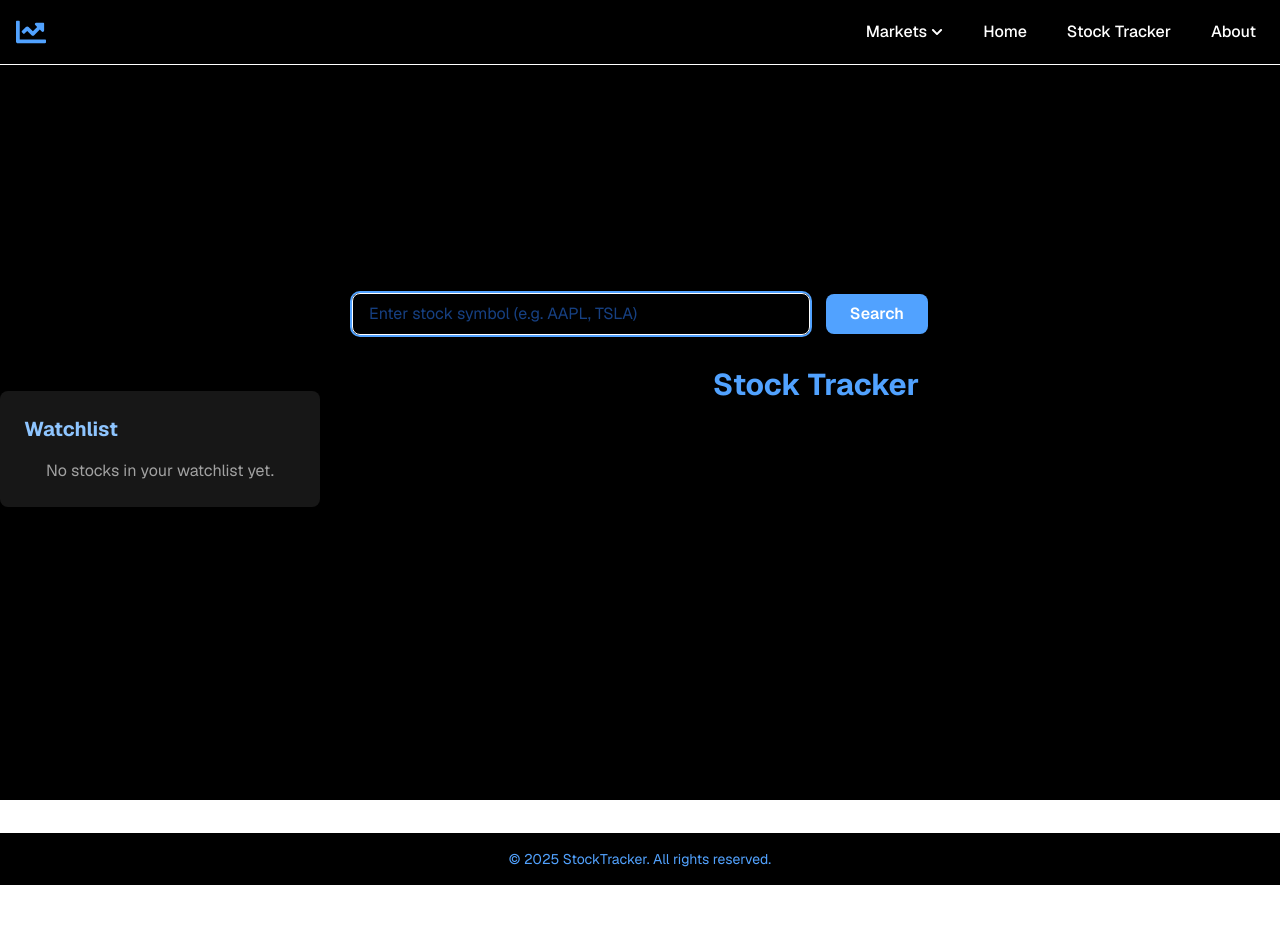
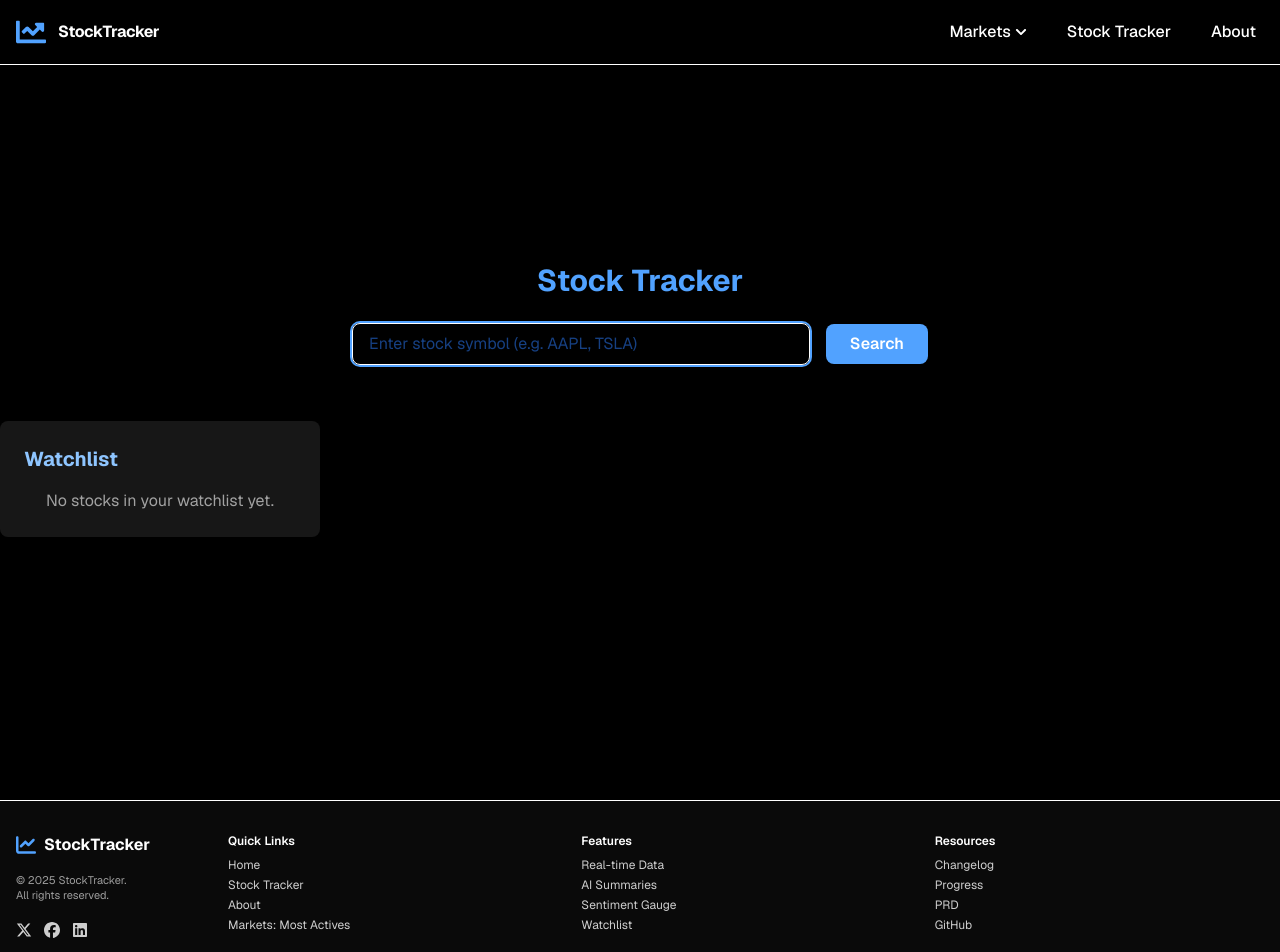
Before and after one commit to khurramsaadat/stock-tracker, a Next.js app: page /stocks in a window 1280 px wide. Shown: the top 952 px of the page. Before the commit the page ends 885 px from the top, so only its background shows below. Built offline with nearby package versions, Linux system fonts and the light colour scheme.

Commit message:
Move Stock Tracker title above search bar, improve home page logo opacity, save (2024-07-04)

```diff
--- a/src/app/about/page.tsx
+++ b/src/app/about/page.tsx
@@ -1,8 +1,16 @@
 export default function AboutPage() {
   return (
     <section className="container mx-auto py-16 text-center">
-      <h1 className="text-3xl font-bold text-positive mb-4">About StockTracker</h1>
-      <p className="text-white/80 max-w-2xl mx-auto">StockTracker is a modern web app for tracking stocks, powered by AI insights and real-time data. Built with Next.js and Tailwind CSS.</p>
+      <h1 className="text-2xl md:text-3xl font-bold text-blue-400 mb-3">About StockTracker</h1>
+      <p className="text-white/80 max-w-2xl mx-auto text-sm mb-4">
+        <strong>Our Mission:</strong> Empowering investors with AI-driven insights and real-time data.
+      </p>
+      <p className="text-white/70 max-w-2xl mx-auto text-xs mb-4">
+        StockTracker combines live market data with AI-powered company summaries and sentiment analysis, all in a fast, accessible, and privacy-friendly app. Whether you&apos;re a casual investor or a market enthusiast, our tools help you make smarter decisions.
+      </p>
+      <p className="text-white/60 max-w-2xl mx-auto text-xs">
+        <em>Built with Next.js, React, and Tailwind CSS.</em>
+      </p>
     </section>
   );
 }
--- a/src/app/stocks/page.tsx
+++ b/src/app/stocks/page.tsx
@@ -59,6 +59,7 @@ function StocksPageInner() {
 
   return (
     <section className="container mx-auto py-16">
+      <h1 className="text-3xl font-bold text-blue-400 mb-6 text-center">Stock Tracker</h1>
       <div className="mb-6 max-w-xl mx-auto">
         <StockSearch onSearch={handleSearch} />
       </div>
@@ -69,7 +70,6 @@ function StocksPageInner() {
         </aside>
         {/* Main content */}
         <div className="flex-1 text-center">
-          <h1 className="text-3xl font-bold text-blue-400 mb-4">Stock Tracker</h1>
           {loading && <p className="text-white/80">Loading...</p>}
           {error && <p className="text-red-400">{error}</p>}
           {stock && (
--- a/src/components/Footer.tsx
+++ b/src/components/Footer.tsx
@@ -1,7 +1,54 @@
+import Link from 'next/link';
+import { FaChartLine, FaXTwitter, FaFacebook, FaLinkedin } from 'react-icons/fa6';
+
 export default function Footer() {
   return (
-    <footer className="w-full bg-black text-blue-400 py-4 mt-8 border-t border-background text-center text-sm">
-      &copy; {new Date().getFullYear()} StockTracker. All rights reserved.
+    <footer className="w-full bg-neutral-950 text-white/80 py-8 border-t border-background text-xs">
+      <div className="container mx-auto flex flex-col md:flex-row md:items-start md:justify-between gap-8 px-4">
+        {/* Left: Logo and copyright/socials */}
+        <div className="flex flex-col items-start gap-3 min-w-[180px]">
+          <div className="flex items-center gap-2 mb-1">
+            <FaChartLine className="text-blue-400 text-xl" />
+            <span className="font-bold text-base text-white">StockTracker</span>
+          </div>
+          <div className="text-[11px] text-white/60">&copy; {new Date().getFullYear()} StockTracker.<br />All rights reserved.</div>
+          <div className="flex gap-3 mt-2">
+            <a href="https://x.com" target="_blank" rel="noopener" aria-label="X" className="hover:text-blue-400"><FaXTwitter className="w-4 h-4" /></a>
+            <a href="https://facebook.com" target="_blank" rel="noopener" aria-label="Facebook" className="hover:text-blue-400"><FaFacebook className="w-4 h-4" /></a>
+            <a href="https://linkedin.com" target="_blank" rel="noopener" aria-label="LinkedIn" className="hover:text-blue-400"><FaLinkedin className="w-4 h-4" /></a>
+          </div>
+        </div>
+        {/* Columns */}
+        <div className="flex-1 grid grid-cols-1 sm:grid-cols-3 gap-6">
+          <div>
+            <div className="font-semibold text-white text-xs mb-2">Quick Links</div>
+            <ul className="space-y-1">
+              <li><Link href="/" className="hover:text-blue-400">Home</Link></li>
+              <li><Link href="/stocks" className="hover:text-blue-400">Stock Tracker</Link></li>
+              <li><Link href="/about" className="hover:text-blue-400">About</Link></li>
+              <li><Link href="/markets/most-actives" className="hover:text-blue-400">Markets: Most Actives</Link></li>
+            </ul>
+          </div>
+          <div>
+            <div className="font-semibold text-white text-xs mb-2">Features</div>
+            <ul className="space-y-1">
+              <li>Real-time Data</li>
+              <li>AI Summaries</li>
+              <li>Sentiment Gauge</li>
+              <li>Watchlist</li>
+            </ul>
+          </div>
+          <div>
+            <div className="font-semibold text-white text-xs mb-2">Resources</div>
+            <ul className="space-y-1">
+              <li><Link href="/DOCS/CHANGELOG.md" className="hover:text-blue-400">Changelog</Link></li>
+              <li><Link href="/DOCS/PROGRESS.md" className="hover:text-blue-400">Progress</Link></li>
+              <li><Link href="/DOCS/PRD.md" className="hover:text-blue-400">PRD</Link></li>
+              <li><a href="https://github.com" target="_blank" rel="noopener" className="hover:text-blue-400">GitHub</a></li>
+            </ul>
+          </div>
+        </div>
+      </div>
     </footer>
   );
 }
--- a/src/components/Header.tsx
+++ b/src/components/Header.tsx
@@ -4,7 +4,6 @@ import { FaChartLine, FaBars, FaTimes, FaChevronDown } from 'react-icons/fa';
 import { useState, useRef, useEffect } from 'react';
 
 const navLinks = [
-  { href: '/', label: 'Home' },
   { href: '/stocks', label: 'Stock Tracker' },
   { href: '/about', label: 'About' },
 ];
@@ -73,8 +72,9 @@ export default function Header() {
       <nav className="container mx-auto flex items-center justify-between py-4 px-4 relative">
         {/* Left: Logo only */}
         <div className="flex items-center min-w-0">
-          <Link href="/" className="flex items-center text-blue-400 text-2xl font-bold focus:outline-none focus:ring-2 focus:ring-blue-400 rounded transition-colors hover:text-blue-300" aria-label="Go to home page">
+          <Link href="/" className="flex items-center gap-2 text-blue-400 text-2xl font-bold focus:outline-none focus:ring-2 focus:ring-blue-400 rounded transition-colors hover:text-blue-300" aria-label="Go to home page">
             <FaChartLine className="text-3xl" />
+            <span className="text-base font-bold text-white tracking-tight ml-1">StockTracker</span>
           </Link>
         </div>
         {/* Right: Navigation links */}
--- a/src/components/HeroSection.tsx
+++ b/src/components/HeroSection.tsx
@@ -1,15 +1,31 @@
 import Link from 'next/link';
+import { FaChartLine } from 'react-icons/fa';
 
 export default function HeroSection() {
   return (
-    <section className="flex flex-col items-center justify-center py-20 text-center gap-6 bg-neutral-900 w-full">
-      <h1 className="text-4xl md:text-6xl font-bold text-blue-400 mb-4">AI-Powered Stock Tracker</h1>
-      <p className="text-lg md:text-2xl text-white/80 max-w-2xl mb-6">
-        Track your favorite stocks, get AI-powered insights, and stay ahead in the market with real-time data and sentiment analysis.
-      </p>
-      <Link href="/stocks" className="px-6 py-3 bg-blue-400 text-white rounded-lg font-semibold text-lg shadow hover:bg-blue-500 transition-colors">
-        Get Started
-      </Link>
+    <section className="relative flex flex-col items-center justify-center py-20 text-center gap-6 bg-neutral-900 w-full overflow-hidden">
+      {/* Large background logo */}
+      <FaChartLine className="absolute left-1/2 top-1/2 -translate-x-1/2 -translate-y-1/2 text-blue-400 opacity-5 pointer-events-none z-0" style={{ fontSize: '40vw', minWidth: 400, minHeight: 400 }} />
+      <div className="relative z-10 flex flex-col items-center gap-2 w-full">
+        <h1 className="text-3xl md:text-5xl font-bold text-blue-400 mb-6">Stock Tracker</h1>
+        <div className="w-full max-w-xl mx-auto mb-4">
+          {/* Search bar placeholder (if you want to move the actual search bar here, import and use it) */}
+        </div>
+        <FaChartLine className="text-blue-400 text-4xl mb-2" />
+        <h2 className="text-xl md:text-3xl font-bold text-blue-400 mb-2">Smarter Stock Tracking, Powered by AI</h2>
+        <p className="text-sm md:text-lg text-white/80 max-w-2xl mb-2">
+          Get real-time prices, AI-generated company insights, and sentiment analysis—all in a beautiful, modern dashboard. Build your personal watchlist and stay ahead of the market.
+        </p>
+        <ul className="flex flex-wrap justify-center gap-3 text-xs text-white/60 mb-4">
+          <li>Real-time Data</li>
+          <li>AI Summaries</li>
+          <li>Sentiment Gauge</li>
+          <li>Watchlist</li>
+        </ul>
+        <Link href="/stocks" className="px-6 py-2 bg-blue-400 text-white rounded-lg font-semibold text-sm shadow hover:bg-blue-500 transition-colors">
+          Get Started
+        </Link>
+      </div>
     </section>
   );
 }
```
Also changed, not shown: 4 other files (tests, documents, lock files or other folders).
